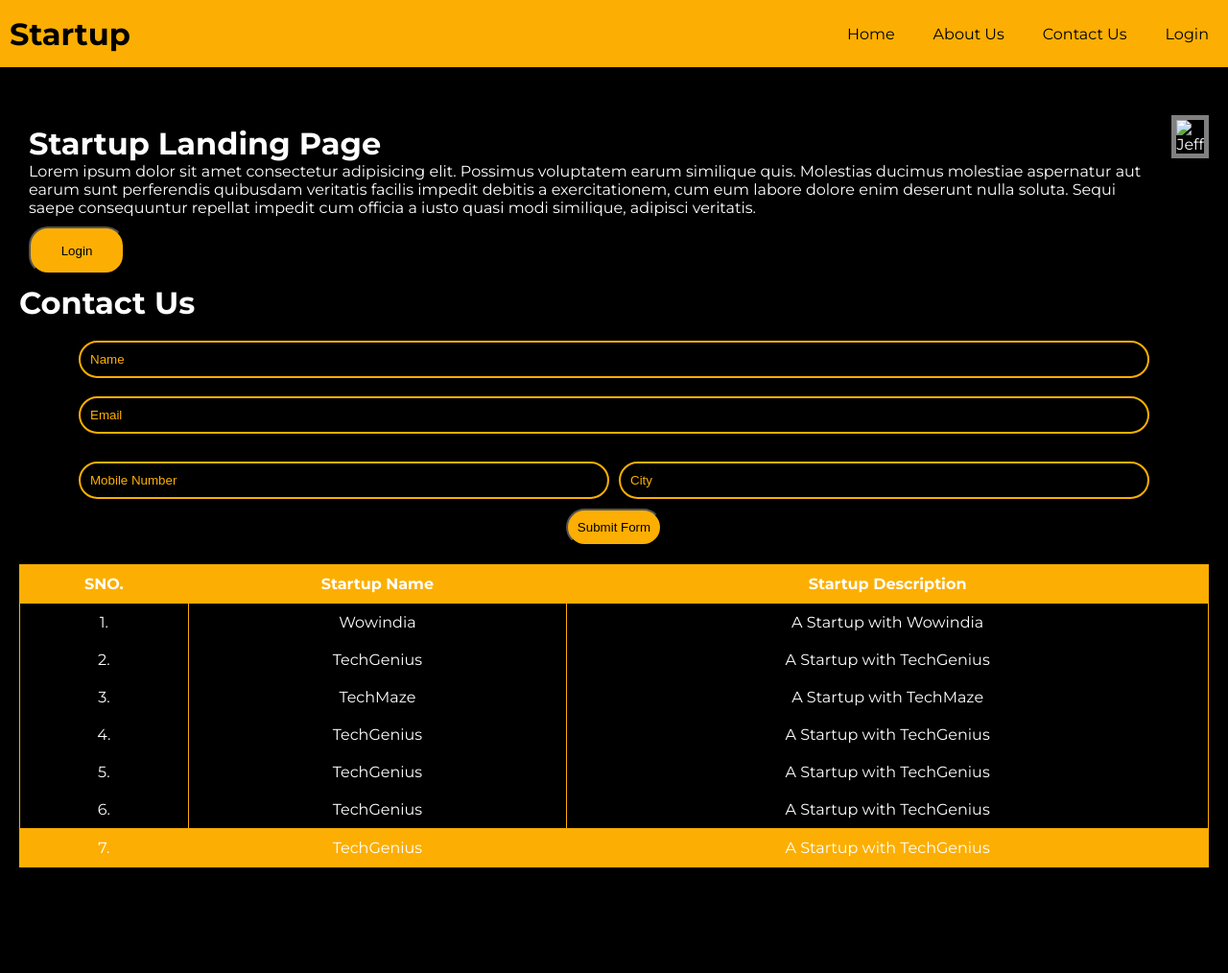
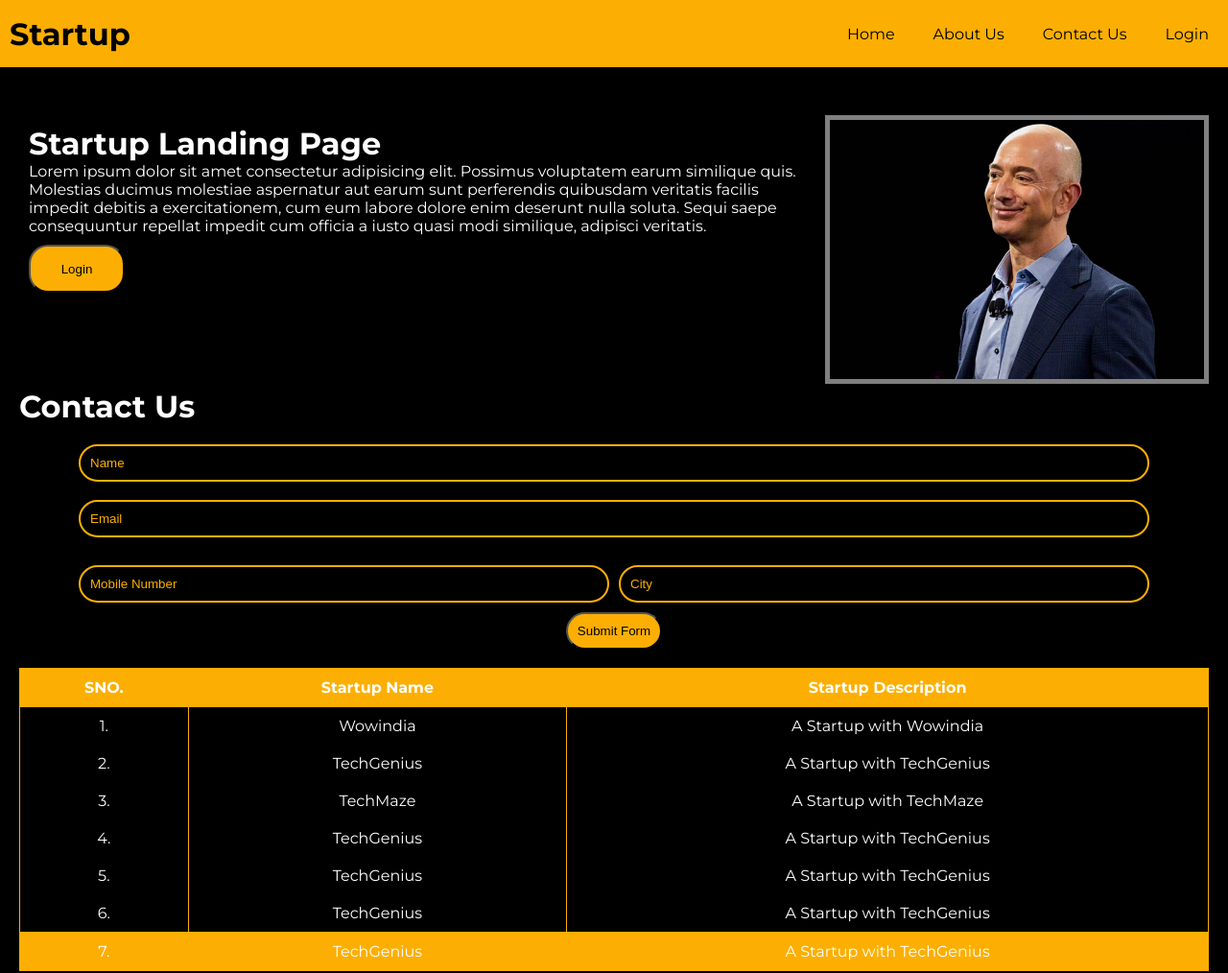
Before and after one commit to Jamil-4khtar/class-project-24-8-2024, a plain HTML site: page index.html in a window 1280 px wide. Shown: the whole page at 96% size. Before the commit the page ends 924 px from the top, so only its background shows below. Drawn offline with Linux system fonts and the light colour scheme; the site is published under a folder, as on GitHub Pages, so addresses that start at the root find nothing.

Commit message:
added jeff bezoz

```diff
--- a/index.html
+++ b/index.html
@@ -30,7 +30,7 @@
                 <button>Login</button>
             </div>
             <div class="jeff">
-                <img src="/img/image.png" alt="Jeff" width="400px">
+                <img src="./img/image.png" alt="Jeff" width="400px">
             </div>
         </div>
         <div class="section-2">
```
